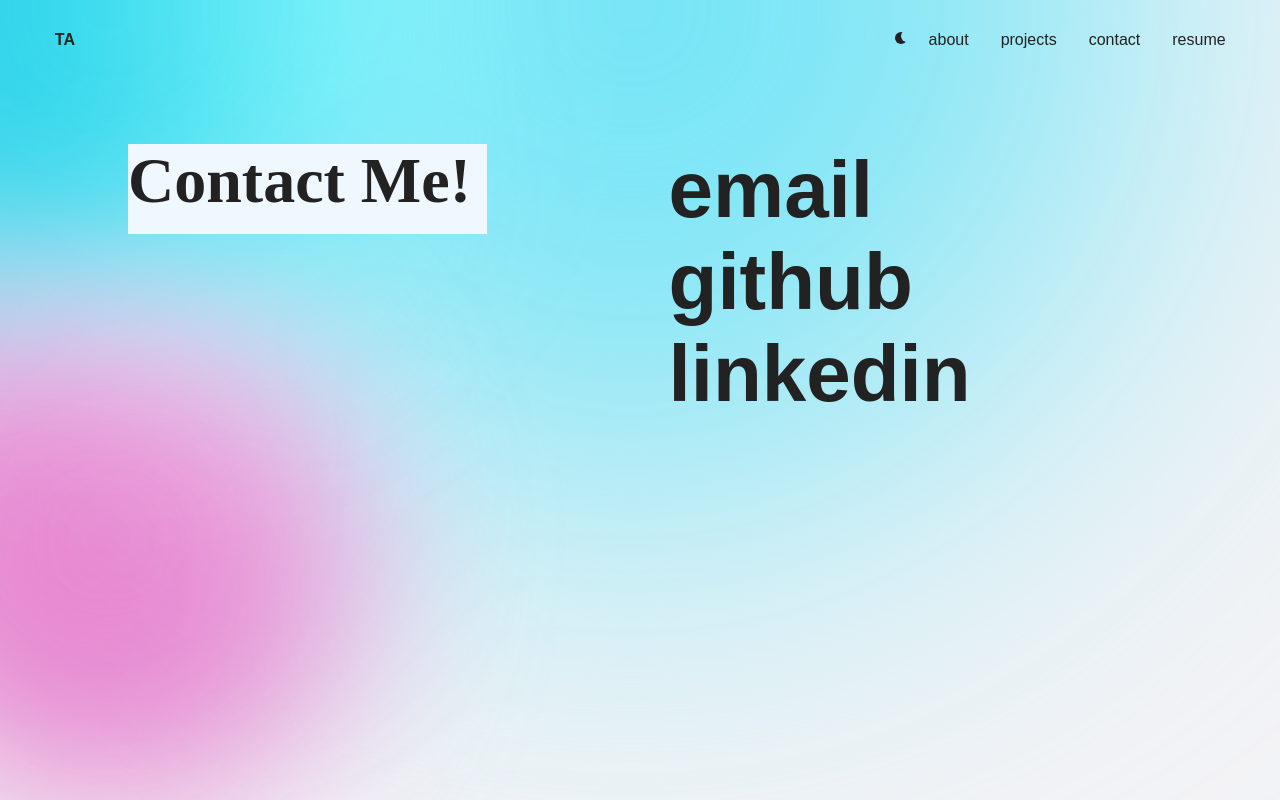
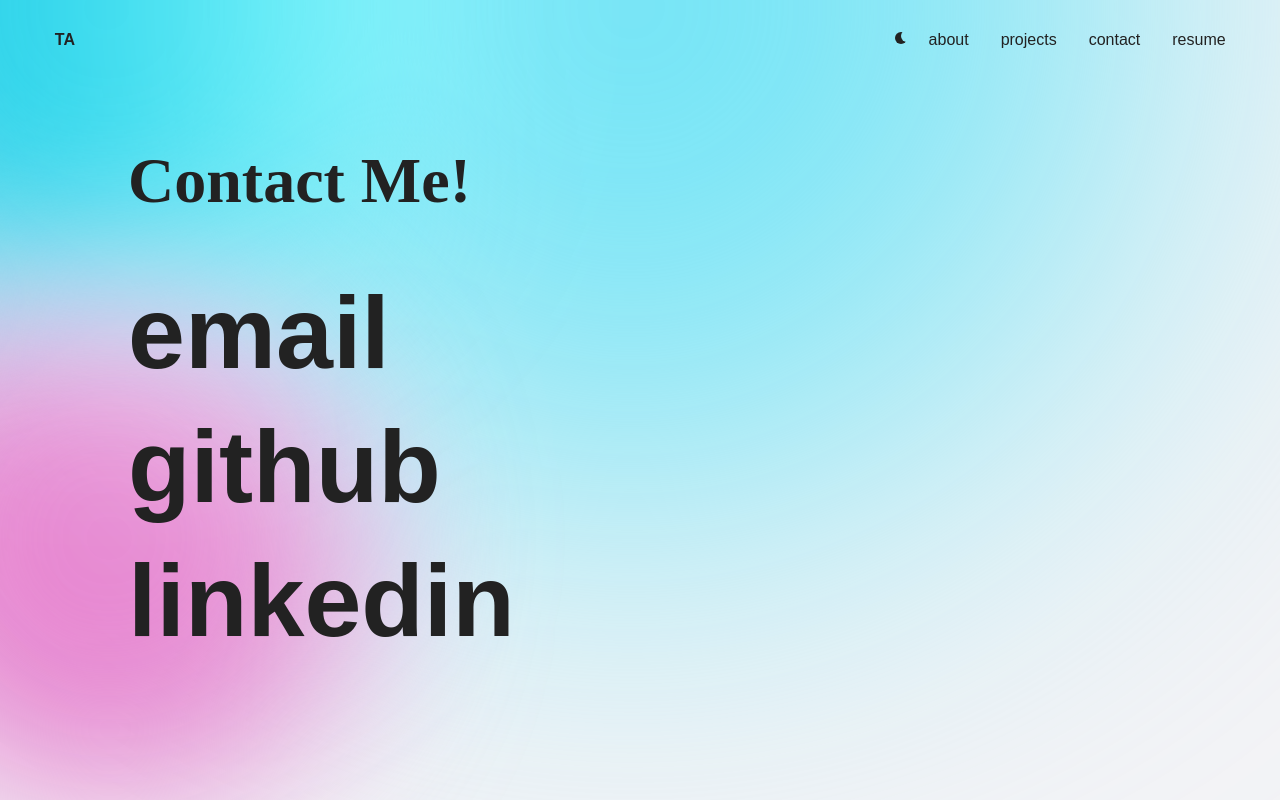
Before and after one commit to tomari3/tomari-perosnal-website, a React (Create React App) app: page /contact in a window 1280 px wide. Shown: the top 800 px of the page. Built offline with nearby package versions, Linux system fonts and the light colour scheme.

Commit message:
Contact align

```diff
--- a/src/components/Contact/Contact.js
+++ b/src/components/Contact/Contact.js
@@ -24,7 +24,6 @@ export const Contact = () => {
             return <AnimatedCharacters {...item} key={index} />;
           })}
         </div>
-      </div>
         <motion.div
           initial={{ opacity: 0, scale: 0 }}
           animate={{ opacity: 1, scale: 1 }}
@@ -33,6 +32,7 @@ export const Contact = () => {
         >
           <ContactOptions />
         </motion.div>
+      </div>
     </HomeIntroWrapper>
   );
 };
--- a/src/components/Contact/ContactOptions.js
+++ b/src/components/Contact/ContactOptions.js
@@ -1,6 +1,4 @@
 import React from "react";
-
-import { motion } from "framer-motion";
 
 import { ExternalLink } from "../../styles/ExternalLink";
 
@@ -22,7 +20,7 @@ const contactList = [
 export const ContactOptions = () => {
   const links = contactList.map((item, index) => {
     return (
-      <ExternalLink bold size="5rem" key={index} href={item.link}>
+      <ExternalLink bold size="8vmax" key={index} href={item.link}>
         {item.text}
       </ExternalLink>
     );
--- a/src/components/Resume/Resume.js
+++ b/src/components/Resume/Resume.js
@@ -1,11 +1,27 @@
 import React from "react";
 
 import { HomeIntroWrapper } from "../../styles/HomeIntroWrapper";
+import AnimatedCharacters from "../Home/AnimatedText";
+
+const placeholderText = [{ text: "Resume" }];
+const container = {
+  visible: {
+    transition: {
+      staggerChildren: 0.03,
+    },
+  },
+};
 
 export const Resume = () => {
   return (
-    <HomeIntroWrapper>
-      <h1>Resume</h1>
+    <HomeIntroWrapper initial="hidden" animate={"visible"} variants={container}>
+      <div className="text">
+        <div className="main-text">
+          {placeholderText.map((item, index) => {
+            return <AnimatedCharacters {...item} key={index} />;
+          })}
+        </div>
+      </div>
     </HomeIntroWrapper>
   );
 };
--- a/src/styles/ExternalLink.js
+++ b/src/styles/ExternalLink.js
@@ -7,7 +7,6 @@ export const ExternalLink = styled(motion.a)`
   font-size: ${(props) => (props.size ? props.size : "1rem")};
   cursor: pointer;
   transition: var(--default-transition), width 0.5s ease, transform 0.5s ease;
-  padding: 0 1ch;
   text-decoration: none;
   position: relative;
 
@@ -17,7 +16,7 @@ export const ExternalLink = styled(motion.a)`
   }
 
   &::after {
-    transition: var(--default-transition), all 0.5s ease;
+    transition: var(--default-transition), width 0.5s ease;
     --width: 0;
     z-index: -1;
     background-color: var(--primary-bg);
@@ -25,11 +24,11 @@ export const ExternalLink = styled(motion.a)`
     content: "";
     height: 1rem;
     bottom: 0;
-    left: 1ch;
+    left: 0;
     width: var(--width);
   }
 
   &:hover::after {
-    --width: calc(100% - 2ch);
+    --width: calc(100%);
   }
 `;
--- a/src/styles/HomeIntroWrapper.js
+++ b/src/styles/HomeIntroWrapper.js
@@ -11,10 +11,10 @@ export const HomeIntroWrapper = styled(motion.section)`
 
   .text {
     display: flex;
-    flex-direction: column;
+    flex-direction: ${(props) => (props.row ? "row" : "column")};
+    flex-wrap: wrap;
     gap: 5vh;
-    max-width: 800px;
-    background-color: aliceblue;
+    /* max-width: 800px; */
     height: min-content;
   }
 
@@ -24,10 +24,13 @@ export const HomeIntroWrapper = styled(motion.section)`
   .container {
     display: flex;
     flex-direction: column;
-    margin: 0 auto;
+    justify-content: center;
+
+    gap: 1rem;
   }
 
   .paragraph {
+    max-width: 800px;
     line-height: 2.5ch;
     padding: 0 2vw;
   }
```
Also changed, not shown: src/assets/manifest.json (renamed from public/manifest.json). Lines whose indentation alone changed are shown as unchanged.
